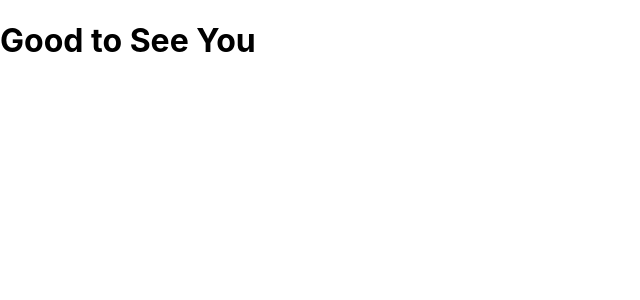
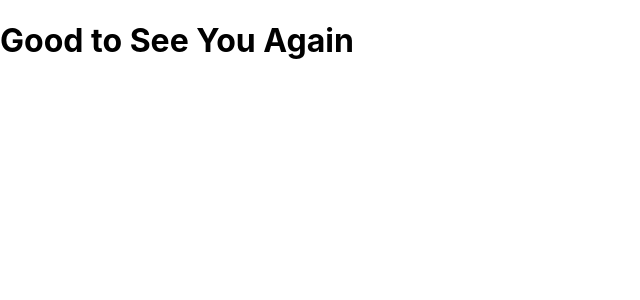
Before and after one commit to imran-ahmeds/bootcamp27july, a React (Create React App) app: page / in a window 1280 px wide. Shown: the top 300 px of the page, without its empty margins (0-640 px from the left). Built offline with nearby package versions, Linux system fonts and the light colour scheme.

Commit message:
Update App.js

```diff
--- a/src/App.js
+++ b/src/App.js
@@ -4,7 +4,7 @@ import './App.css';
 function App() {
   return (
     <div>
-      <h1>Good to See You</h1>
+      <h1>Good to See You Again</h1>
     </div>
   );
 }
```
